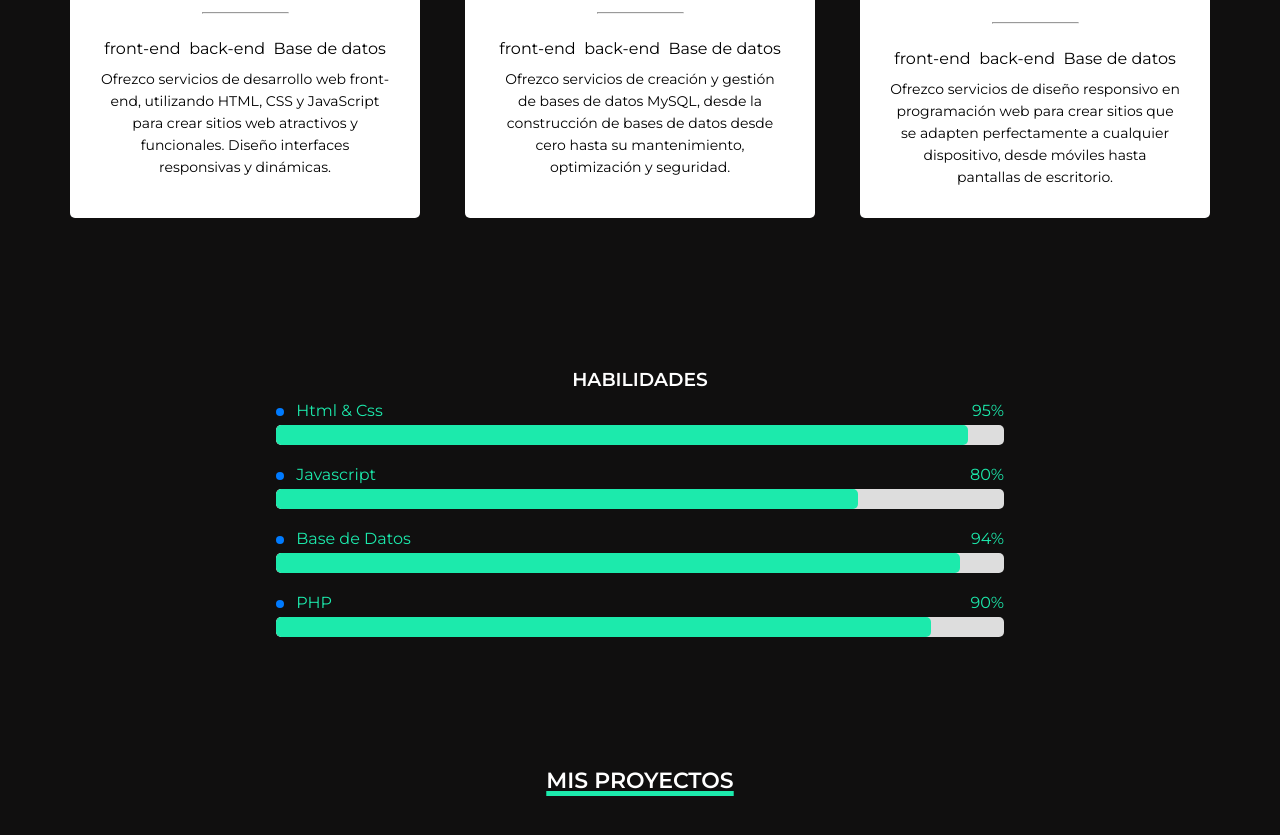
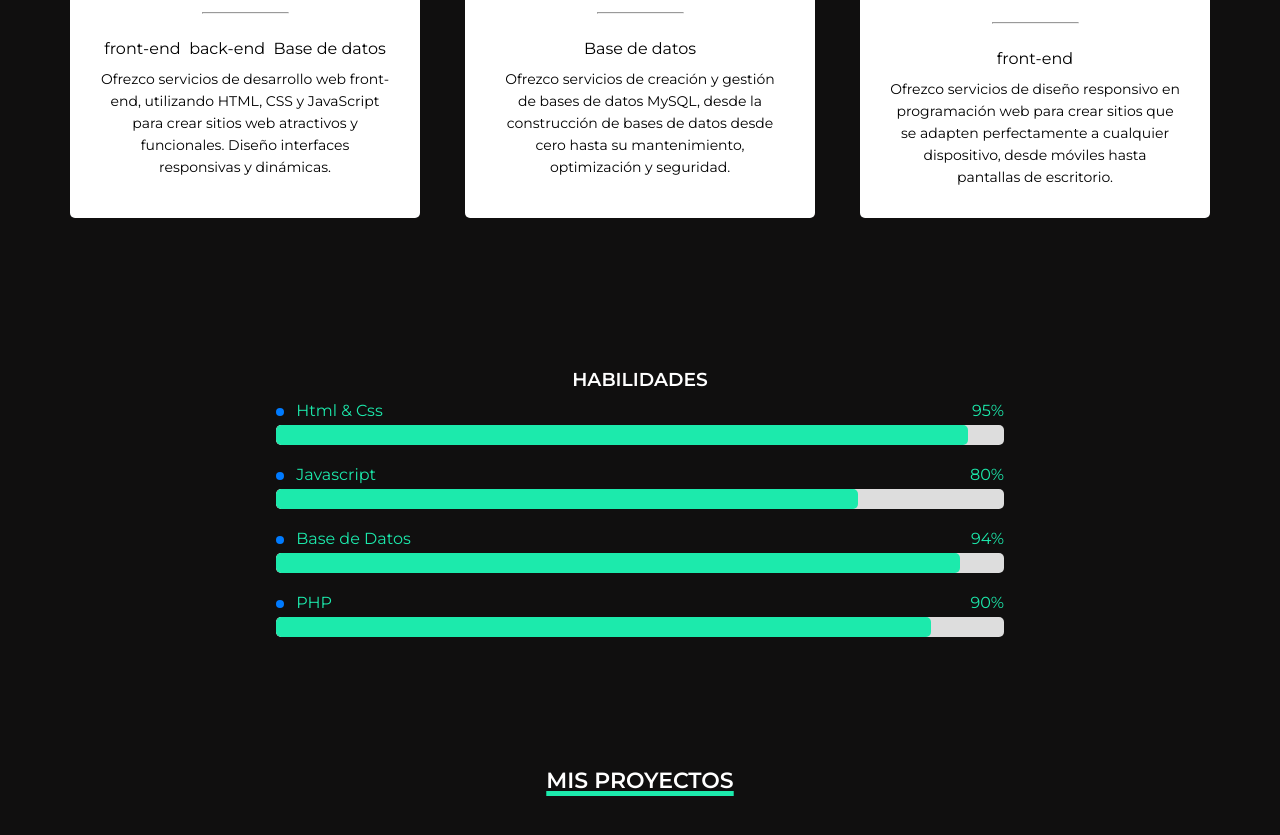
Before and after one commit to davidlopez09/desarrolladorweb.io, a plain HTML site: page index.html in a window 1280 px wide. Shown: the part 1703-2538 px from the top of the page. Drawn offline with nearby package versions, Linux system fonts and the light colour scheme.

Commit message:
Update index.html

```diff
--- a/index.html
+++ b/index.html
@@ -119,8 +119,6 @@
         <h4>Bases de datos</h4>
         <hr>
         <ul class="servicios-tag">
-          <li>front-end</li>
-          <li>back-end </li>
           <li>Base de datos</li>
         </ul>
         <p class="descripcion">
@@ -139,8 +137,6 @@
         <hr>
         <ul class="servicios-tag">
           <li>front-end</li>
-          <li>back-end </li>
-          <li>Base de datos</li>
         </ul>
         <p class="descripcion">
           Ofrezco servicios de diseño responsivo en programación web para crear
```
